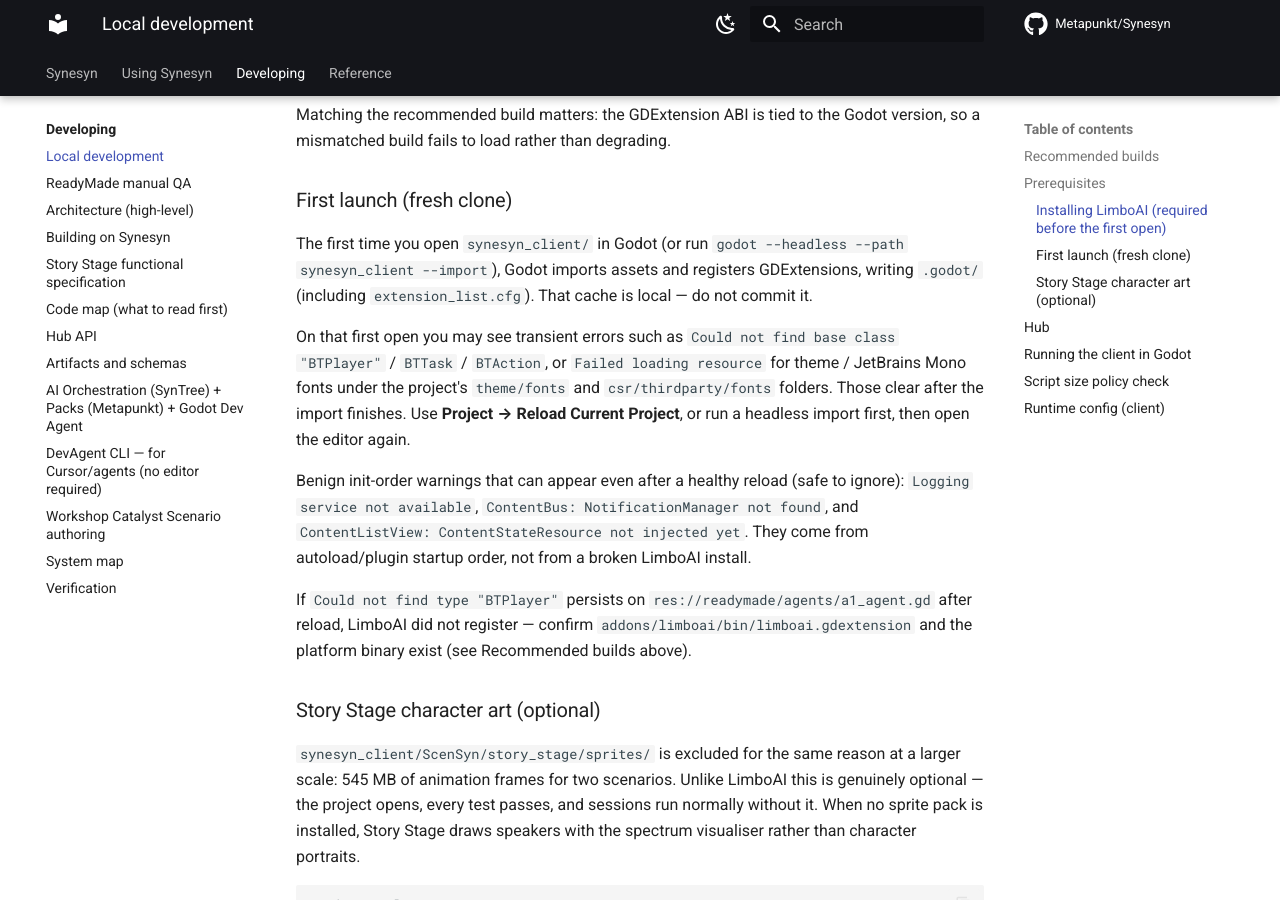
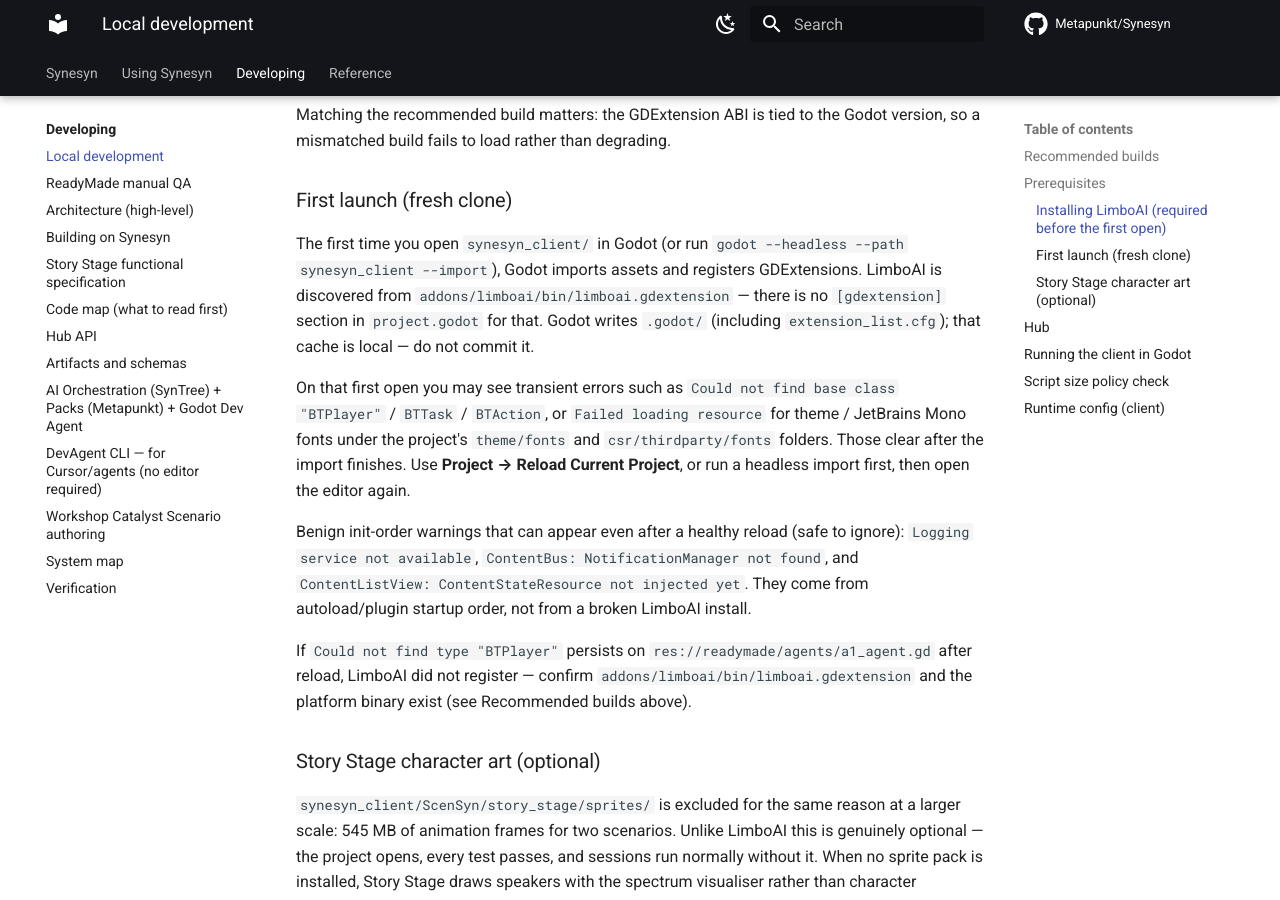
Before and after one commit to Metapunkt/Synesyn, an MkDocs documentation site: the page built from docs/developer-guide/local-dev.md, in a window 1280 px wide and 900 px high, scrolled down 1224 px. Built offline with MkDocs 1.6.1 and Material for MkDocs 9.7.7, drawn with Linux system fonts in a browser that asks for light colours; comment, search, counter and statistics services are not loaded.

Commit message:
fix: remove invalid project.godot [gdextension] section
Godot discovers limboai.gdextension itself; the [gdextension] block had
become a garbage key. Drop it and document discovery in local-dev.md.

Co-authored-by: synes-bot <synes-bot@users.noreply.github.com>

```diff
--- a/docs/developer-guide/local-dev.md
+++ b/docs/developer-guide/local-dev.md
@@ -50,8 +50,10 @@ Godot version, so a mismatched build fails to load rather than degrading.
 
 The first time you open `synesyn_client/` in Godot (or run
 `godot --headless --path synesyn_client --import`), Godot imports assets and
-registers GDExtensions, writing `.godot/` (including `extension_list.cfg`).
-That cache is local — do not commit it.
+registers GDExtensions. LimboAI is discovered from
+`addons/limboai/bin/limboai.gdextension` — there is no `[gdextension]` section
+in `project.godot` for that. Godot writes `.godot/` (including
+`extension_list.cfg`); that cache is local — do not commit it.
 
 On that first open you may see transient errors such as
 `Could not find base class "BTPlayer"` / `BTTask` / `BTAction`, or
```
Also changed, not shown: 1 other file.
